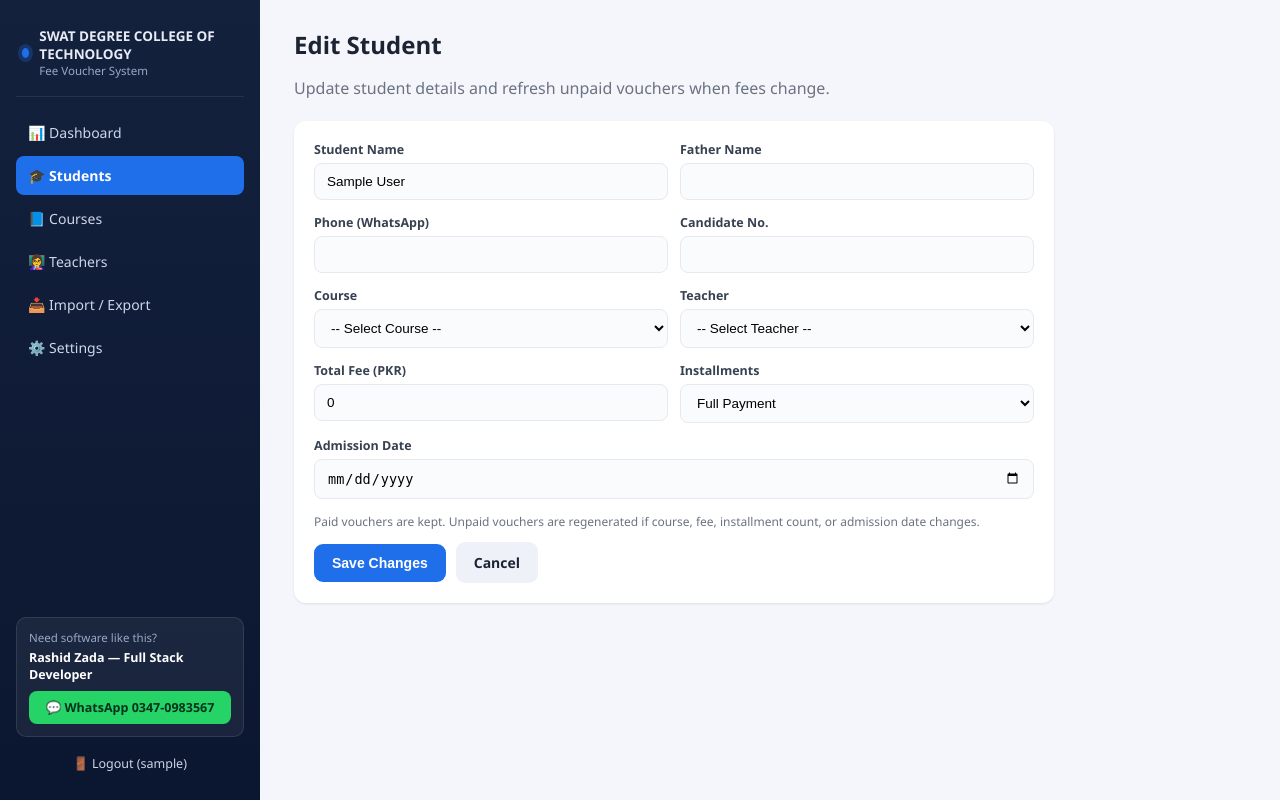
After one commit to Rashidzada/swat-degree-collage-tech, a Flask app: page /students/edit/1 in a window 1280 px wide. The commit adds this page. Run offline with Flask 3, Linux system fonts and the light colour scheme; the visitor is signed in with stand-in values (Sample User, id 1); data comes from the database, SQL or seed files in the repository; data that the repository does not hold is empty.

Commit message:
add edit forms and improve voucher print layout

```diff
--- a/app.py
+++ b/app.py
@@ -24,6 +24,8 @@ DEVELOPER_TITLE = "Full Stack Developer"
 DEVELOPER_WHATSAPP = "923470983567"          # international format, no +
 DEVELOPER_WHATSAPP_DISPLAY = "0347-0983567"
 COLLEGE_NAME = "SWAT DEGREE COLLEGE OF TECHNOLOGY"
+COLLEGE_AFFILIATION = "Affiliated with University of Swat"
+COLLEGE_ADMIN_CONTACTS = ["0345 9550363", "0313 0400440"]
 
 # ----------------------------------------------------------------------
 # Database helpers
@@ -163,6 +165,8 @@ def dev_context():
         "whatsapp": DEVELOPER_WHATSAPP,
         "whatsapp_display": DEVELOPER_WHATSAPP_DISPLAY,
         "college": COLLEGE_NAME,
+        "affiliation": COLLEGE_AFFILIATION,
+        "admin_contacts": COLLEGE_ADMIN_CONTACTS,
     }
 
 
@@ -191,6 +195,40 @@ def create_payments_for_student(db, student_id, total_fee, installment_count, co
         base_date = date.today()
 
     for i in range(1, installment_count + 1):
+        due = base_date + timedelta(days=30 * (i - 1)) if i > 1 else base_date + timedelta(days=15)
+        id_card = course["id_card_fee"] if course and i == 1 else 0
+        dmc = course["dmc_fee"] if course and i == 1 else 0
+        exam = course["exam_fee"] if course and i == 1 else 0
+        fund = course["fund_fee"] if course and i == 1 else 0
+        db.execute(
+            """INSERT INTO payments
+               (student_id, installment_no, tuition_amount, id_card_fee, dmc_fee, exam_fee, fund_fee, due_date, paid)
+               VALUES (?, ?, ?, ?, ?, ?, ?, ?, 0)""",
+            (student_id, i, installment_amount, id_card, dmc, exam, fund, due.isoformat()),
+        )
+    db.commit()
+
+
+def rebuild_unpaid_payments_for_student(db, student_id, total_fee, installment_count, course, admission_date_str):
+    paid_rows = db.execute(
+        "SELECT installment_no FROM payments WHERE student_id = ? AND paid = 1",
+        (student_id,),
+    ).fetchall()
+    paid_installments = {row["installment_no"] for row in paid_rows}
+    if paid_installments:
+        installment_count = max(installment_count, max(paid_installments))
+
+    db.execute("DELETE FROM payments WHERE student_id = ? AND paid = 0", (student_id,))
+
+    installment_amount = round(total_fee / installment_count, 2)
+    try:
+        base_date = datetime.strptime(admission_date_str, "%Y-%m-%d").date()
+    except (ValueError, TypeError):
+        base_date = date.today()
+
+    for i in range(1, installment_count + 1):
+        if i in paid_installments:
+            continue
         due = base_date + timedelta(days=30 * (i - 1)) if i > 1 else base_date + timedelta(days=15)
         id_card = course["id_card_fee"] if course and i == 1 else 0
         dmc = course["dmc_fee"] if course and i == 1 else 0
@@ -297,6 +335,32 @@ def delete_teacher(teacher_id):
     return redirect(url_for("teachers"))
 
 
+@app.route("/teachers/edit/<int:teacher_id>", methods=["GET", "POST"])
+@login_required
+def edit_teacher(teacher_id):
+    db = get_db()
+    teacher = db.execute("SELECT * FROM teachers WHERE id = ?", (teacher_id,)).fetchone()
+    if not teacher:
+        abort(404)
+
+    if request.method == "POST":
+        name = request.form.get("name", "").strip()
+        phone = request.form.get("phone", "").strip()
+        subject = request.form.get("subject", "").strip()
+        if not name:
+            flash("Teacher name is required.", "error")
+        else:
+            db.execute(
+                "UPDATE teachers SET name = ?, phone = ?, subject = ? WHERE id = ?",
+                (name, phone, subject, teacher_id),
+            )
+            db.commit()
+            flash("Teacher updated.", "success")
+            return redirect(url_for("teachers"))
+
+    return render_template("teacher_edit.html", teacher=teacher, dev=dev_context())
+
+
 # ----------------------------------------------------------------------
 # Courses
 # ----------------------------------------------------------------------
@@ -342,6 +406,41 @@ def delete_course(course_id):
     db.commit()
     flash("Course removed.", "success")
     return redirect(url_for("courses"))
+
+
+@app.route("/courses/edit/<int:course_id>", methods=["GET", "POST"])
+@login_required
+def edit_course(course_id):
+    db = get_db()
+    course = db.execute("SELECT * FROM courses WHERE id = ?", (course_id,)).fetchone()
+    if not course:
+        abort(404)
+
+    if request.method == "POST":
+        name = request.form.get("name", "").strip()
+        duration = request.form.get("duration", "").strip()
+        fee = float(request.form.get("fee") or 0)
+        id_card_fee = float(request.form.get("id_card_fee") or 0)
+        dmc_fee = float(request.form.get("dmc_fee") or 0)
+        exam_fee = float(request.form.get("exam_fee") or 0)
+        fund_fee = float(request.form.get("fund_fee") or 0)
+        teacher_id = request.form.get("teacher_id") or None
+        if not name:
+            flash("Course name is required.", "error")
+        else:
+            db.execute(
+                """UPDATE courses
+                   SET name = ?, duration = ?, fee = ?, id_card_fee = ?, dmc_fee = ?,
+                       exam_fee = ?, fund_fee = ?, teacher_id = ?
+                   WHERE id = ?""",
+                (name, duration, fee, id_card_fee, dmc_fee, exam_fee, fund_fee, teacher_id, course_id),
+            )
+            db.commit()
+            flash("Course updated. Existing students keep their current fee schedule unless edited separately.", "success")
+            return redirect(url_for("courses"))
+
+    teacher_rows = db.execute("SELECT * FROM teachers ORDER BY name").fetchall()
+    return render_template("course_edit.html", course=course, teachers=teacher_rows, dev=dev_context())
 
 
 # ----------------------------------------------------------------------
@@ -429,6 +528,77 @@ def delete_student(student_id):
     db.commit()
     flash("Student removed.", "success")
     return redirect(url_for("students"))
+
+
+@app.route("/students/edit/<int:student_id>", methods=["GET", "POST"])
+@login_required
+def edit_student(student_id):
+    db = get_db()
+    student = db.execute("SELECT * FROM students WHERE id = ?", (student_id,)).fetchone()
+    if not student:
+        abort(404)
+
+    if request.method == "POST":
+        name = request.form.get("name", "").strip()
+        father_name = request.form.get("father_name", "").strip()
+        phone = request.form.get("phone", "").strip()
+        candidate_no = request.form.get("candidate_no", "").strip()
+        course_id = request.form.get("course_id") or None
+        teacher_id = request.form.get("teacher_id") or None
+        total_fee = float(request.form.get("total_fee") or 0)
+        installment_count = int(request.form.get("installment_count") or 1)
+        admission_date = request.form.get("admission_date") or date.today().isoformat()
+
+        if not name:
+            flash("Student name is required.", "error")
+            return redirect(url_for("edit_student", student_id=student_id))
+
+        schedule_changed = (
+            str(student["course_id"] or "") != str(course_id or "")
+            or float(student["total_fee"] or 0) != total_fee
+            or int(student["installment_count"] or 1) != installment_count
+            or (student["admission_date"] or "") != admission_date
+        )
+
+        paid_max = db.execute(
+            "SELECT MAX(installment_no) AS max_paid FROM payments WHERE student_id = ? AND paid = 1",
+            (student_id,),
+        ).fetchone()["max_paid"]
+        if paid_max and installment_count < paid_max:
+            installment_count = paid_max
+            flash(f"Installments kept at {paid_max} because paid voucher records already exist.", "error")
+
+        db.execute(
+            """UPDATE students
+               SET candidate_no = ?, name = ?, father_name = ?, phone = ?, course_id = ?,
+                   teacher_id = ?, total_fee = ?, installment_count = ?, admission_date = ?
+               WHERE id = ?""",
+            (candidate_no, name, father_name, phone, course_id, teacher_id,
+             total_fee, installment_count, admission_date, student_id),
+        )
+
+        if schedule_changed:
+            course = None
+            if course_id:
+                course = db.execute("SELECT * FROM courses WHERE id = ?", (course_id,)).fetchone()
+            rebuild_unpaid_payments_for_student(
+                db, student_id, total_fee, installment_count, course, admission_date
+            )
+        else:
+            db.commit()
+
+        flash("Student updated.", "success")
+        return redirect(url_for("view_student", student_id=student_id))
+
+    course_rows = db.execute("SELECT * FROM courses ORDER BY name").fetchall()
+    teacher_rows = db.execute("SELECT * FROM teachers ORDER BY name").fetchall()
+    return render_template(
+        "student_edit.html",
+        student=student,
+        courses=course_rows,
+        teachers=teacher_rows,
+        dev=dev_context(),
+    )
 
 
 @app.route("/payments/<int:payment_id>/mark_paid", methods=["POST"])
--- a/static/css/style.css
+++ b/static/css/style.css
@@ -169,6 +169,8 @@ a { color: inherit; text-decoration: none; }
 }
 .panel-header { display: flex; justify-content: space-between; align-items: center; margin-bottom: 14px; }
 .panel-header h2 { margin: 0; font-size: 16px; }
+.form-panel { max-width: 760px; }
+.form-actions { display: flex; flex-wrap: wrap; gap: 10px; align-items: center; }
 
 .link-btn {
   font-size: 12.5px;
@@ -291,6 +293,7 @@ a { color: inherit; text-decoration: none; }
   border-bottom: 1px solid var(--border);
   vertical-align: middle;
 }
+.data-table td form { display: inline-block; margin: 0; }
 .data-table tr.overdue td { background: #fff5f5; }
 
 .info-table { width: 100%; border-collapse: collapse; font-size: 13.5px; }
@@ -346,16 +349,18 @@ a { color: inherit; text-decoration: none; }
 .slip-sheet {
   display: flex;
   flex-direction: column;
-  gap: 16px;
-  max-width: 480px;
+  gap: 10px;
+  max-width: 190mm;
   margin-top: 16px;
 }
 .slip {
   background: #fff;
   border: 2px solid #000;
-  padding: 18px;
-  font-size: 13px;
+  padding: 12px 14px;
+  font-size: 12px;
   position: relative;
+  break-inside: avoid;
+  page-break-inside: avoid;
 }
 .slip-copy-label {
   position: absolute;
@@ -366,28 +371,42 @@ a { color: inherit; text-decoration: none; }
   letter-spacing: 0.5px;
   color: #555;
 }
-.slip-header { text-align: center; border-bottom: 2px solid #000; padding-bottom: 8px; margin-bottom: 12px; }
-.slip-header h2 { margin: 0; font-size: 15px; text-transform: uppercase; }
-.slip-header p { margin: 4px 0 0; font-size: 10.5px; }
-.slip-meta { display: flex; justify-content: space-between; font-size: 11.5px; margin-bottom: 8px; }
-.slip-info { font-size: 12.5px; margin-bottom: 10px; }
+.slip-header { text-align: center; border-bottom: 2px solid #000; padding-bottom: 6px; margin-bottom: 8px; }
+.slip-header h2 { margin: 0; font-size: 14px; text-transform: uppercase; }
+.slip-header p { margin: 3px 0 0; font-size: 10px; }
+.slip-meta { display: flex; justify-content: space-between; font-size: 11px; margin-bottom: 6px; }
+.slip-info { font-size: 11.5px; margin-bottom: 7px; }
 .slip-info div { margin-bottom: 2px; }
 
-.voucher-table { width: 100%; border-collapse: collapse; font-size: 12.5px; margin-bottom: 10px; }
-.voucher-table th, .voucher-table td { border: 1px solid #000; padding: 5px 4px; text-align: center; }
+.voucher-table { width: 100%; border-collapse: collapse; font-size: 11.5px; margin-bottom: 7px; }
+.voucher-table th, .voucher-table td { border: 1px solid #000; padding: 4px 4px; text-align: center; }
 .voucher-table th { background: #eee; }
 .voucher-table td.left { text-align: left; }
 .voucher-table .total-row { font-weight: 700; }
 
-.slip-footer { font-size: 11px; }
-.signature-area { display: flex; justify-content: space-between; margin-top: 22px; }
+.slip-footer { font-size: 10.5px; }
+.signature-area { display: flex; justify-content: space-between; margin-top: 16px; }
 .signature-line { width: 100px; text-align: center; border-top: 1px solid #000; padding-top: 4px; font-size: 11px; }
 .fine-print {
   text-align: center; font-size: 9.5px; font-weight: 700;
-  margin-top: 14px; border-top: 1px solid #000; padding-top: 8px;
+  margin-top: 10px; border-top: 1px solid #000; padding-top: 6px;
 }
+.admin-contact-note { text-align: center; font-size: 9.5px; font-weight: 700; margin-top: 4px; }
 .dev-print-note { text-align: center; font-size: 9px; font-style: italic; margin-top: 6px; color: #333; }
 
 @media print {
-  .slip-sheet { max-width: 100%; }
+  @page { size: A4; margin: 8mm; }
+  html, body { width: 210mm; min-height: 297mm; background: #fff !important; }
+  body { margin: 0 !important; }
+  .slip-sheet {
+    width: 194mm;
+    max-width: 194mm;
+    gap: 5mm;
+    margin: 0 auto;
+  }
+  .slip {
+    height: 136mm;
+    padding: 5mm;
+    overflow: hidden;
+  }
 }
--- a/templates/base.html
+++ b/templates/base.html
@@ -20,9 +20,9 @@
     </div>
     <nav class="nav">
       <a href="{{ url_for('dashboard') }}" class="{{ 'active' if request.endpoint=='dashboard' }}">📊 Dashboard</a>
-      <a href="{{ url_for('students') }}" class="{{ 'active' if request.endpoint in ['students','view_student'] }}">🎓 Students</a>
-      <a href="{{ url_for('courses') }}" class="{{ 'active' if request.endpoint=='courses' }}">📘 Courses</a>
-      <a href="{{ url_for('teachers') }}" class="{{ 'active' if request.endpoint=='teachers' }}">👩‍🏫 Teachers</a>
+      <a href="{{ url_for('students') }}" class="{{ 'active' if request.endpoint in ['students','view_student','edit_student'] }}">🎓 Students</a>
+      <a href="{{ url_for('courses') }}" class="{{ 'active' if request.endpoint in ['courses','edit_course'] }}">📘 Courses</a>
+      <a href="{{ url_for('teachers') }}" class="{{ 'active' if request.endpoint in ['teachers','edit_teacher'] }}">👩‍🏫 Teachers</a>
       <a href="{{ url_for('data_tools') }}" class="{{ 'active' if request.endpoint=='data_tools' }}">📥 Import / Export</a>
       <a href="{{ url_for('settings') }}" class="{{ 'active' if request.endpoint=='settings' }}">⚙️ Settings</a>
     </nav>
--- a/templates/courses.html
+++ b/templates/courses.html
@@ -57,6 +57,7 @@
             <td>{{ c.duration or '-' }}</td>
             <td>Rs. {{ "%.0f"|format(c.fee) }}</td>
             <td>
+              <a class="link-btn" href="{{ url_for('edit_course', course_id=c.id) }}">Edit</a>
               <form method="POST" action="{{ url_for('delete_course', course_id=c.id) }}" onsubmit="return confirm('Remove this course?');">
                 <button type="submit" class="btn-danger-sm">Delete</button>
               </form>
--- /dev/null
+++ b/templates/student_edit.html
@@ -0,0 +1,74 @@
+{% extends "base.html" %}
+{% block title %}Edit Student{% endblock %}
+{% block content %}
+<div class="page-header">
+  <h1>Edit Student</h1>
+  <p class="muted">Update student details and refresh unpaid vouchers when fees change.</p>
+</div>
+
+<div class="panel form-panel">
+  <form method="POST" class="stack-form">
+    <div class="form-row">
+      <div class="form-group"><label>Student Name</label><input type="text" name="name" value="{{ student.name }}" required></div>
+      <div class="form-group"><label>Father Name</label><input type="text" name="father_name" value="{{ student.father_name or '' }}"></div>
+    </div>
+    <div class="form-row">
+      <div class="form-group"><label>Phone (WhatsApp)</label><input type="text" name="phone" value="{{ student.phone or '' }}"></div>
+      <div class="form-group"><label>Candidate No.</label><input type="text" name="candidate_no" value="{{ student.candidate_no or '' }}"></div>
+    </div>
+    <div class="form-row">
+      <div class="form-group">
+        <label>Course</label>
+        <select name="course_id" id="courseSelect">
+          <option value="">-- Select Course --</option>
+          {% for c in courses %}
+          <option value="{{ c.id }}" data-fee="{{ c.fee }}" {{ 'selected' if student.course_id == c.id else '' }}>{{ c.name }} ({{ c.duration }})</option>
+          {% endfor %}
+        </select>
+      </div>
+      <div class="form-group">
+        <label>Teacher</label>
+        <select name="teacher_id">
+          <option value="">-- Select Teacher --</option>
+          {% for t in teachers %}
+          <option value="{{ t.id }}" {{ 'selected' if student.teacher_id == t.id else '' }}>{{ t.name }}</option>
+          {% endfor %}
+        </select>
+      </div>
+    </div>
+    <div class="form-row">
+      <div class="form-group"><label>Total Fee (PKR)</label><input type="number" name="total_fee" id="totalFeeInput" value="{{ '%.0f'|format(student.total_fee) }}" step="100" required></div>
+      <div class="form-group">
+        <label>Installments</label>
+        <select name="installment_count">
+          {% for n in [1, 2, 3, 4] %}
+          <option value="{{ n }}" {{ 'selected' if student.installment_count == n else '' }}>{{ 'Full Payment' if n == 1 else n ~ ' Installments' }}</option>
+          {% endfor %}
+        </select>
+      </div>
+    </div>
+    <div class="form-group">
+      <label>Admission Date</label>
+      <input type="date" name="admission_date" value="{{ student.admission_date }}">
+    </div>
+    <p class="muted small">Paid vouchers are kept. Unpaid vouchers are regenerated if course, fee, installment count, or admission date changes.</p>
+    <div class="form-actions">
+      <button type="submit" class="btn-primary">Save Changes</button>
+      <a class="btn-secondary" href="{{ url_for('view_student', student_id=student.id) }}">Cancel</a>
+    </div>
+  </form>
+</div>
+{% endblock %}
+{% block scripts %}
+<script>
+  const courseSelect = document.getElementById('courseSelect');
+  const totalFeeInput = document.getElementById('totalFeeInput');
+  if (courseSelect) {
+    courseSelect.addEventListener('change', function() {
+      const opt = this.options[this.selectedIndex];
+      const fee = opt.getAttribute('data-fee');
+      if (fee) totalFeeInput.value = fee;
+    });
+  }
+</script>
+{% endblock %}
--- a/templates/student_view.html
+++ b/templates/student_view.html
@@ -4,6 +4,7 @@
 <div class="page-header">
   <h1>{{ student.name }}</h1>
   <p class="muted">Candidate No: {{ student.candidate_no or '-' }} | Father: {{ student.father_name or '-' }}</p>
+  <a class="link-btn" href="{{ url_for('edit_student', student_id=student.id) }}">Edit Student</a>
 </div>
 
 <div class="grid-2">
--- a/templates/students.html
+++ b/templates/students.html
@@ -74,6 +74,7 @@
             </td>
             <td>
               <a class="link-btn" href="{{ url_for('view_student', student_id=s.id) }}">View</a>
+              <a class="link-btn" href="{{ url_for('edit_student', student_id=s.id) }}">Edit</a>
               <form method="POST" action="{{ url_for('delete_student', student_id=s.id) }}" onsubmit="return confirm('Remove this student and all records?');" style="display:inline;">
                 <button type="submit" class="btn-danger-sm">Delete</button>
               </form>
--- a/templates/teachers.html
+++ b/templates/teachers.html
@@ -39,6 +39,7 @@
             <td>{{ t.subject or '-' }}</td>
             <td>{{ t.course_count }}</td>
             <td>
+              <a class="link-btn" href="{{ url_for('edit_teacher', teacher_id=t.id) }}">Edit</a>
               <form method="POST" action="{{ url_for('delete_teacher', teacher_id=t.id) }}" onsubmit="return confirm('Remove this teacher?');">
                 <button type="submit" class="btn-danger-sm">Delete</button>
               </form>
--- a/templates/voucher.html
+++ b/templates/voucher.html
@@ -43,7 +43,7 @@
     <div class="slip-copy-label">{{ copy_label }}</div>
     <div class="slip-header">
       <h2>{{ dev.college }}</h2>
-      <p>(Approved by HEC / Affiliated with University)</p>
+      <p>(Approved by HEC / {{ dev.affiliation }})</p>
     </div>
     <div class="slip-meta">
       <span><b>Date:</b> {{ today }}</span>
@@ -74,6 +74,7 @@
         <div class="signature-line">Accountant Stamp</div>
       </div>
       <div class="fine-print">FEE ONCE PAID WILL NOT BE RETURNED IN ANY CASE</div>
+      <div class="admin-contact-note">College Admin Contact: {{ dev.admin_contacts|join(' / ') }}</div>
       <div class="dev-print-note">Need software like this? Contact {{ dev.name }} ({{ dev.title }}) — WhatsApp: {{ dev.whatsapp_display }}</div>
     </div>
   </div>
```
Also changed, not shown: pdf_generator.py (+19 -14 lines), templates/course_edit.html (added, +49 -0 lines), templates/teacher_edit.html (added, +29 -0 lines).
